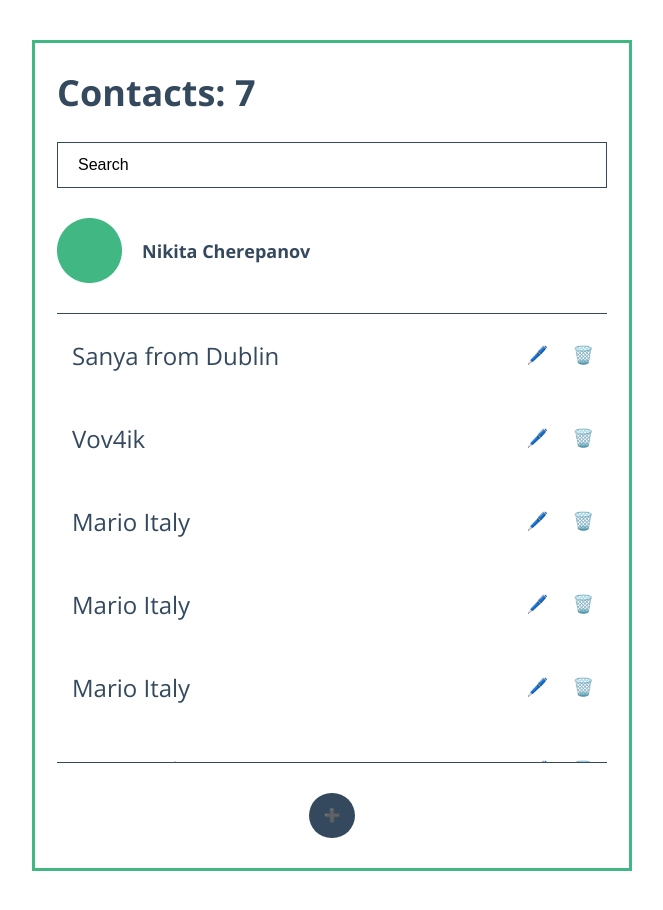
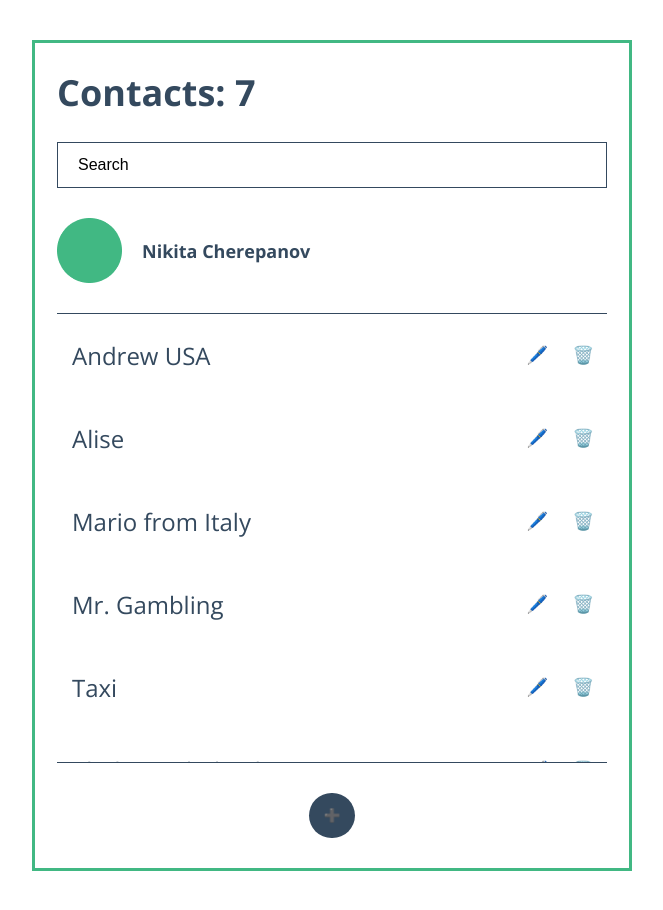
Before and after one commit to 2xsli/contact-book-vue, a Vue app: page / in a window 1280 px wide. Shown: the whole page, without its empty margins (308-971 px from the left). Built offline with nearby package versions, Linux system fonts and the light colour scheme.

Commit message:
changed contacts titles

```diff
--- a/src/store.js
+++ b/src/store.js
@@ -6,13 +6,13 @@ Vue.use(Vuex);
 const store = new Vuex.Store({
     state: {
         contacts: [
-            {id: 0, title: 'Sanya from Dublin', phoneNumber: '8 888 888 88-88', editing: false},
-            {id: 1, title: 'Vov4ik', phoneNumber: '8 888 666 52-52', editing: false},
-            {id: 2, title: 'Mario Italy', phoneNumber: '8 808 892 13-88', editing: false},
-            {id: 3, title: 'Mario Italy', phoneNumber: '8 808 892 13-88', editing: false},
-            {id: 4, title: 'Mario Italy', phoneNumber: '8 808 892 13-88', editing: false},
-            {id: 5, title: 'Mario Italy', phoneNumber: '8 808 892 13-88', editing: false},
-            {id: 6, title: 'Mario Italy', phoneNumber: '8 808 892 13-88', editing: false},
+            {id: 0, title: 'Andrew USA', phoneNumber: '1 800 111 222 333', editing: false},
+            {id: 1, title: 'Alise', phoneNumber: '8 888 666 52 52', editing: false},
+            {id: 2, title: 'Mario from Italy', phoneNumber: '1 20 20 40 40', editing: false},
+            {id: 3, title: 'Mr. Gambling', phoneNumber: '14 57 82', editing: false},
+            {id: 4, title: 'Taxi', phoneNumber: '555 222', editing: false},
+            {id: 5, title: 'Vladimir Cheboskari', phoneNumber: '8 808 892 13-88', editing: false},
+            {id: 6, title: 'Lina', phoneNumber: '8 900 123 32 10', editing: false},
         ],
     },
 
```
